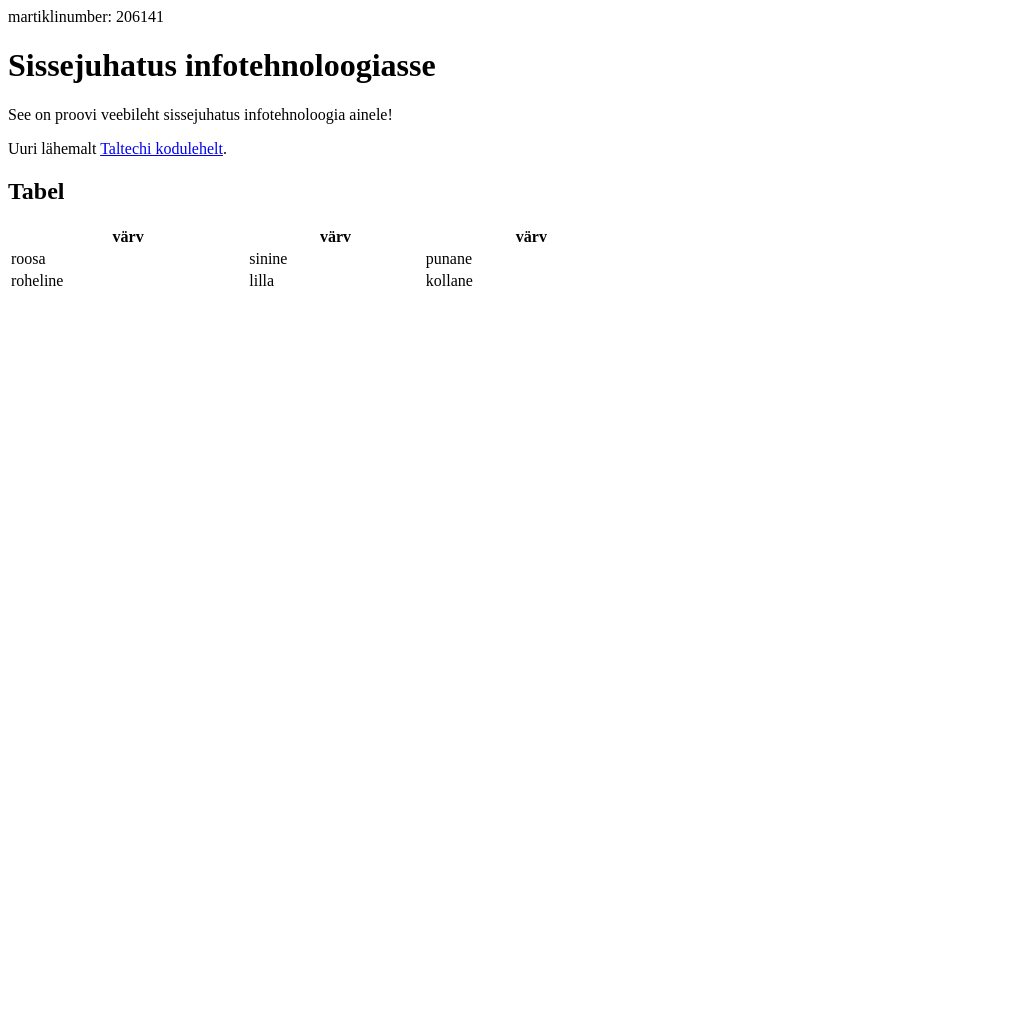
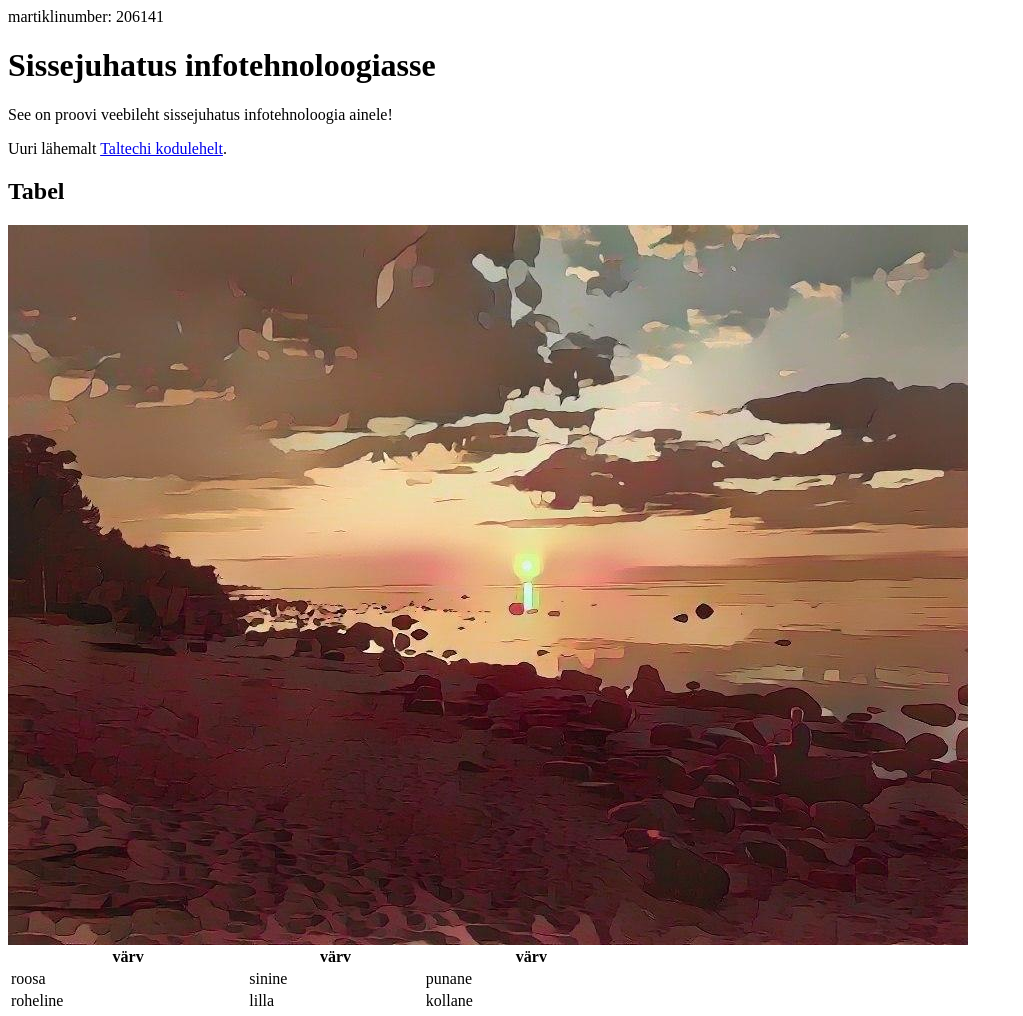
Before and after one commit to caruut/caruut.github.io, a plain HTML site: page index.html in a window 1280 px wide. Shown: the whole page, without its empty margins (0-1023 px from the left). Before the commit the page ends 800 px from the top, so only its background shows below. Drawn offline with Linux system fonts and the light colour scheme.

Commit message:
Update index.html

```diff
--- a/index.html
+++ b/index.html
@@ -25,5 +25,6 @@
         <td>lilla</td>
         <td>kollane</td>
       </tr>
+  <img src="pilt.jpg" alt="Paldiski">
   </body>
 </html>
```
